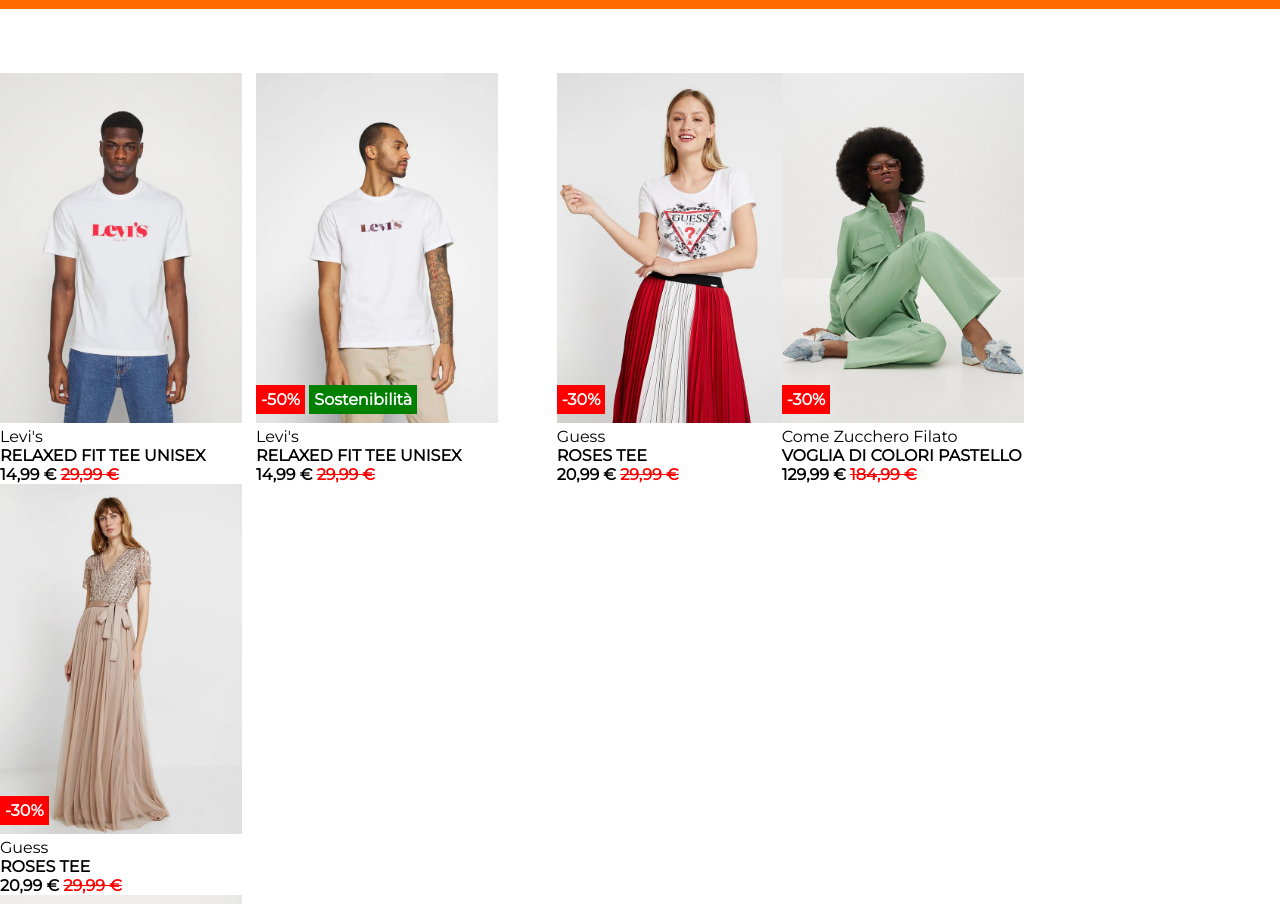
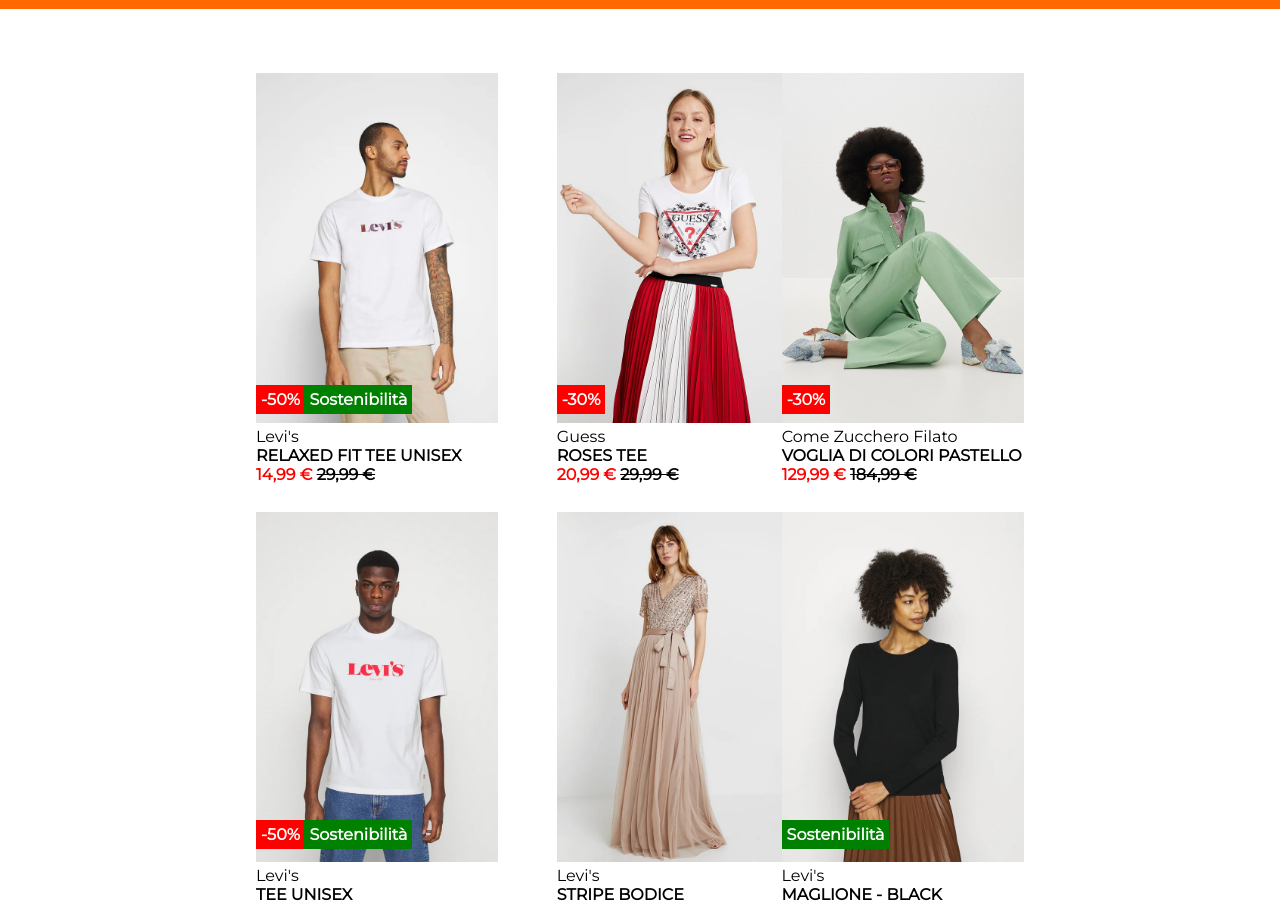
Before and after one commit to GIGIPR3/html-css-boolando, a plain HTML site: page index.html in a window 1280 px wide. Shown: the part 48-952 px from the top of the page. Drawn offline with Linux system fonts and the light colour scheme.

Commit message:
header, main, footer

```diff
--- a/index.html
+++ b/index.html
@@ -48,7 +48,7 @@
                     <span class="green-mark"><strong>Sostenibilità</strong></span>
                     <div>Levi's</div>
                     <h4><strong>RELAXED FIT TEE UNISEX</strong></h4>
-                    <span><strong>14,99 &euro;</strong></span> <span class="bar-red"><strong>29,99 &euro;</strong></span>
+                    <span class="red"><strong>14,99 &euro;</strong></span> <span class="bar-red"><strong>29,99 &euro;</strong></span>
                 </div>
             </div>
 
@@ -60,7 +60,7 @@
                     <span class="red-mark"> <strong>-30%</strong> </span>
                     <div>Guess</div>
                     <h4><strong>ROSES TEE</strong></h4>
-                    <span><strong>20,99 &euro;</strong></span> <span class="bar-red"><strong>29,99 &euro;</strong></span>
+                    <span class="red"><strong>20,99 &euro;</strong></span> <span class="bar-red"><strong>29,99 &euro;</strong></span>
                 </div>
             </div>
 
@@ -72,10 +72,12 @@
                     <span class="red-mark"> <strong>-30%</strong> </span>
                     <div>Come Zucchero Filato</div>
                     <h4><strong>VOGLIA DI COLORI PASTELLO</strong></h4>
-                    <span><strong>129,99 &euro;</strong></span> <span class="bar-red"><strong>184,99 &euro;</strong></span>
+                    <span class="red"><strong>129,99 &euro;</strong></span> <span class="bar-red"><strong>184,99 &euro;</strong></span>
                 </div>
             </div>
         </div>
+
+        <!-- seconda riga -->
 
         <div id="second-row">
             <div class="quarto-elemento">
@@ -83,11 +85,11 @@
                     <img src="4.jpg" alt="imgdiv" class="img-model">
                 </div>
                 <div class="description1">
-                    <span class="red-mark"> <strong>-50%</strong> </span>
-                    <span class="green-mark"><strong>Sostenibilità</strong></span>
+                    <span class="red-mark1"> <strong>-50%</strong> </span>
+                    <span class="green-mark1"><strong>Sostenibilità</strong></span>
                     <div>Levi's</div>
-                    <h4><strong>RELAXED FIT TEE UNISEX</strong></h4>
-                    <span><strong>14,99 &euro;</strong></span> <span class="bar-red"><strong>29,99 &euro;</strong></span>
+                    <h4><strong>TEE UNISEX</strong></h4>
+                    <span class="red"><strong>14,99 &euro;</strong></span> <span class="bar-red"><strong>29,99 &euro;</strong></span>
                 </div>
             </div>
 
@@ -95,11 +97,10 @@
                 <div>
                     <img src="5.jpg" alt="imgdiv" class="img-model">
                 </div>
-                <div class="description">
-                    <span class="red-mark"> <strong>-30%</strong> </span>
-                    <div>Guess</div>
-                    <h4><strong>ROSES TEE</strong></h4>
-                    <span><strong>20,99 &euro;</strong></span> <span class="bar-red"><strong>29,99 &euro;</strong></span>
+                <div class="description1">
+                    <div>Levi's</div>
+                    <h4><strong>STRIPE BODICE</strong></h4>
+                    <span class="red"><strong>99,99 &euro;</strong></span>
                 </div>
             </div>
 
@@ -107,13 +108,15 @@
                 <div>
                     <img src="6.jpg" alt="imgdiv" class="img-model">
                 </div>
-                <div class="description">
-                    <span class="red-mark"> <strong>-30%</strong> </span>
-                    <div>Come Zucchero Filato</div>
-                    <h4><strong>VOGLIA DI COLORI PASTELLO</strong></h4>
-                    <span><strong>129,99 &euro;</strong></span> <span class="bar-red"><strong>184,99 &euro;</strong></span>
+                <div class="description1">
+                    <span class="green-mark2"><strong>Sostenibilità</strong></span>
+                    <div>Levi's</div>
+                    <h4><strong>MAGLIONE - BLACK</strong></h4>
+                    <span class="red"><strong>29,99 &euro;</strong></span>
                 </div>
             </div>
+
+
         </div>
 
     </main>
--- a/style.css
+++ b/style.css
@@ -56,6 +56,7 @@ li{
 
 main{
     margin-top: 5%;
+    margin-bottom: 70%;
 }
 
 .img-model{
@@ -85,11 +86,11 @@ main{
     padding: 5px;
     position: absolute;
     top: -75%;
-    left: 22%;
+    left: 20%;
 }
 
 .bar-red{
-    color: red;
+    color: rgb(0, 0, 0);
     text-decoration: line-through;
 }
 
@@ -109,26 +110,62 @@ main{
     right: 20%;
 }
 
+/* second riga */
+
 .second-row{
     margin-top: 30%;
     position:relative;
 }
 
+.quarto-elemento{
+    position: absolute;
+    left: 20%;
+    top: 70%;
+    display: inline-block;
+}
 
+.quinto-elemento{
+    position: absolute;
+    left: 43.5%;
+    top: 70%;
+    display: inline-block;
+}
 
+.sesto-elemento{
+    position: absolute;
+    right: 20%;
+    top: 70%;
+    display: inline-block;
+}
 
+.red-mark1{
+    background-color: red;
+    color: white;
+    padding: 5px;
+    position: absolute;
+    top: 75%;
+}
 
+.green-mark1{
+    background-color: green;
+    color: white;
+    padding: 5px;
+    position: absolute;
+    top: 75%;
+    left: 20%;
+}
 
+.green-mark2{
+    background-color: green;
+    color: white;
+    padding: 5px;
+    position: absolute;
+    top: 75%;
+}
 
-
-
-
-
-
-
-
-
-
+.red{
+    color: red;
+}
 
 footer{
     background-color: #1a1a1a;
@@ -141,10 +178,6 @@ footer{
     width: 80%;
     margin: auto;
     padding: 50px;
-}
-
-.bottom{
-
 }
 
 .item-group{
```
